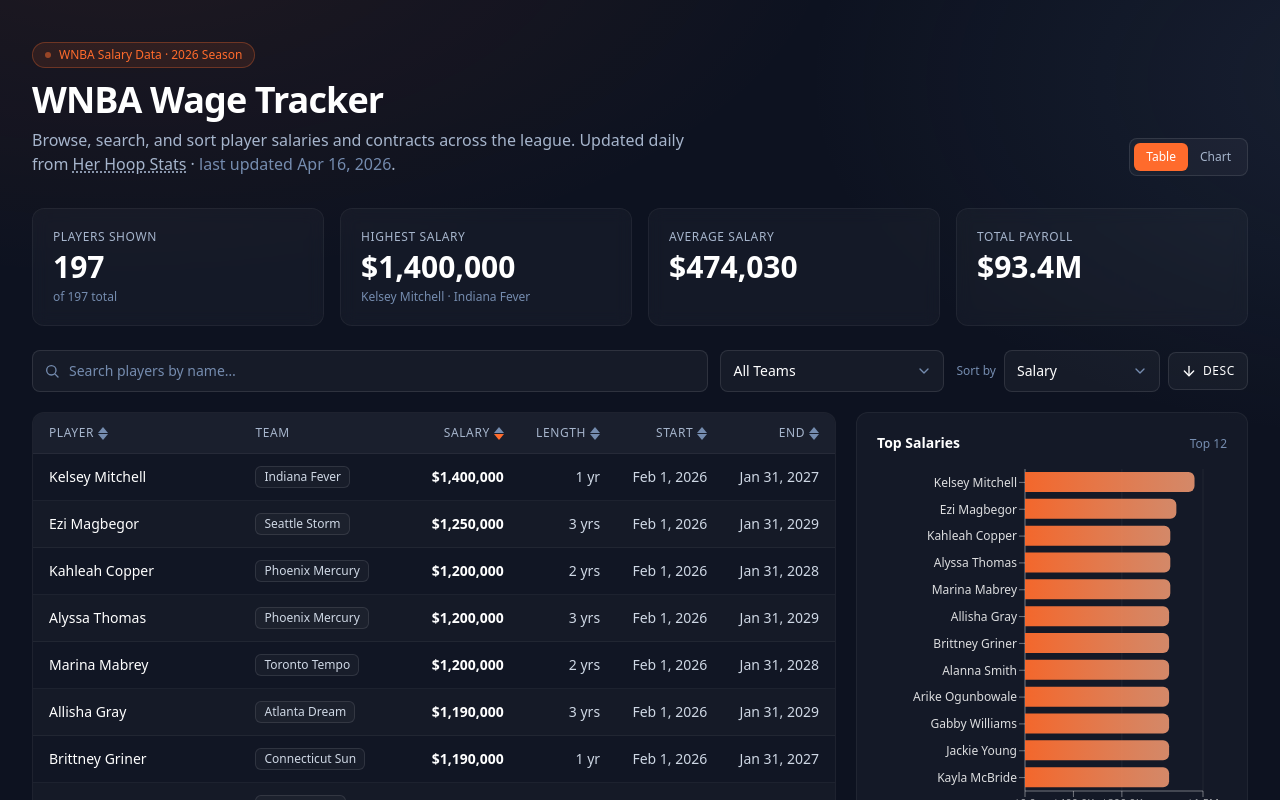
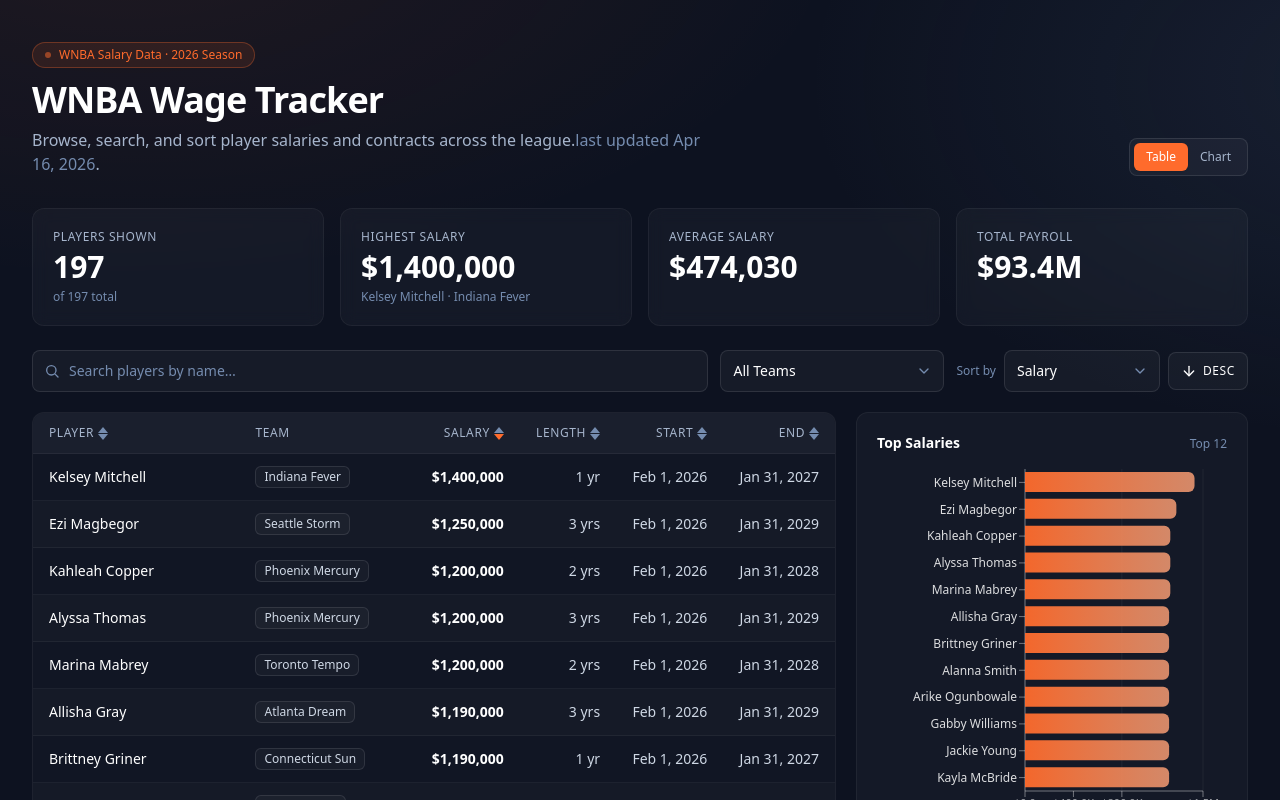
Before and after one commit to Jordans2299/wnba_tracker, a Next.js app: page / in a window 1280 px wide. Shown: the top 800 px of the page. Built offline with nearby package versions, Linux system fonts and the light colour scheme.

Commit message:
Update page.tsx

```diff
--- a/app/page.tsx
+++ b/app/page.tsx
@@ -94,16 +94,7 @@ export default function Page() {
             </h1>
             <p className="mt-2 text-sm sm:text-base text-court-300 max-w-2xl">
               Browse, search, and sort player salaries and contracts across the
-              league. Updated daily from{" "}
-              <a
-                href={meta.source}
-                target="_blank"
-                rel="noopener noreferrer"
-                className="underline decoration-dotted underline-offset-2 hover:text-white"
-              >
-                Her Hoop Stats
-              </a>
-              {" · "}
+              league.
               <span className="text-court-400">
                 last updated{" "}
                 {new Date(meta.lastUpdated).toLocaleDateString("en-US", {
```
